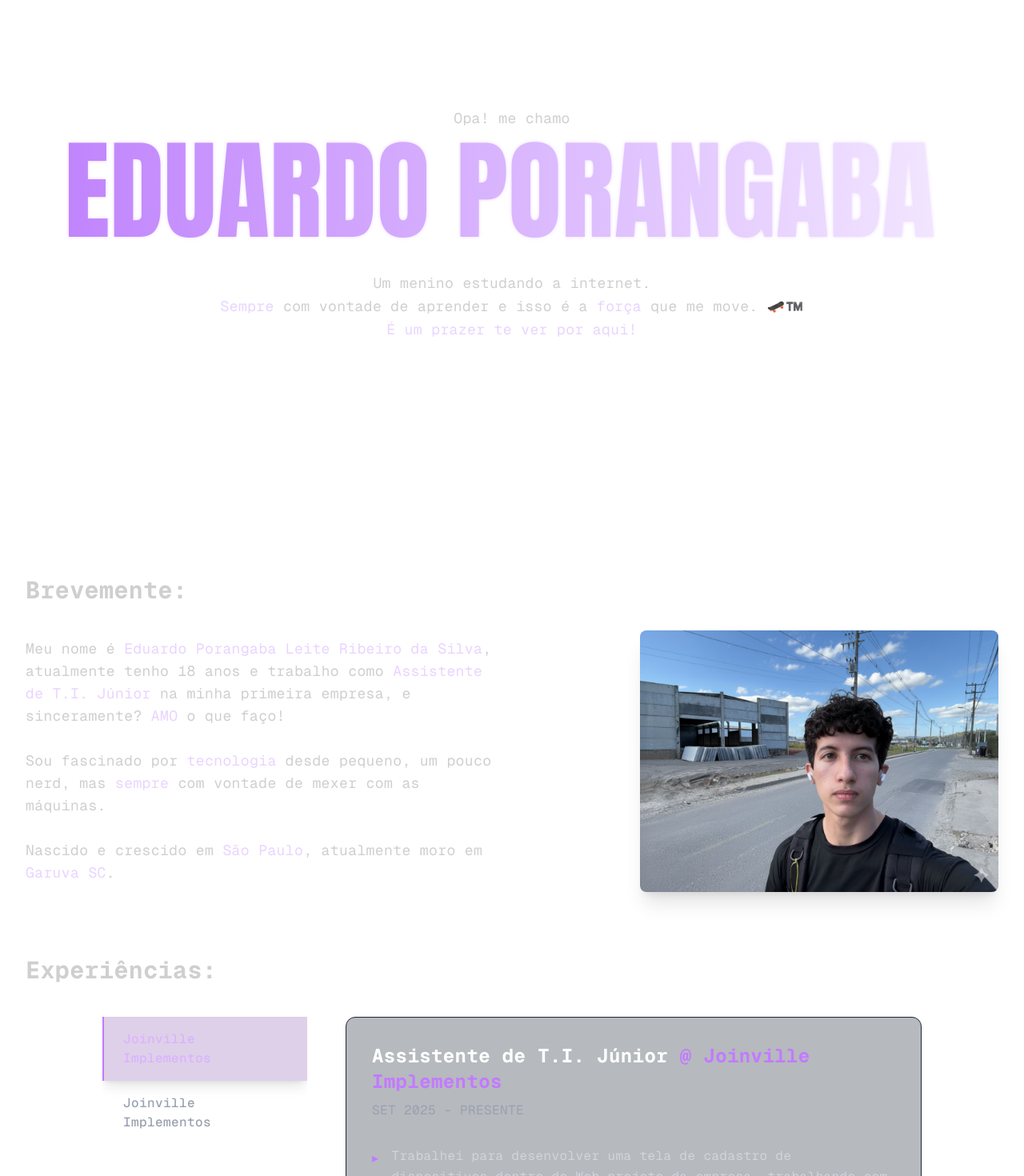
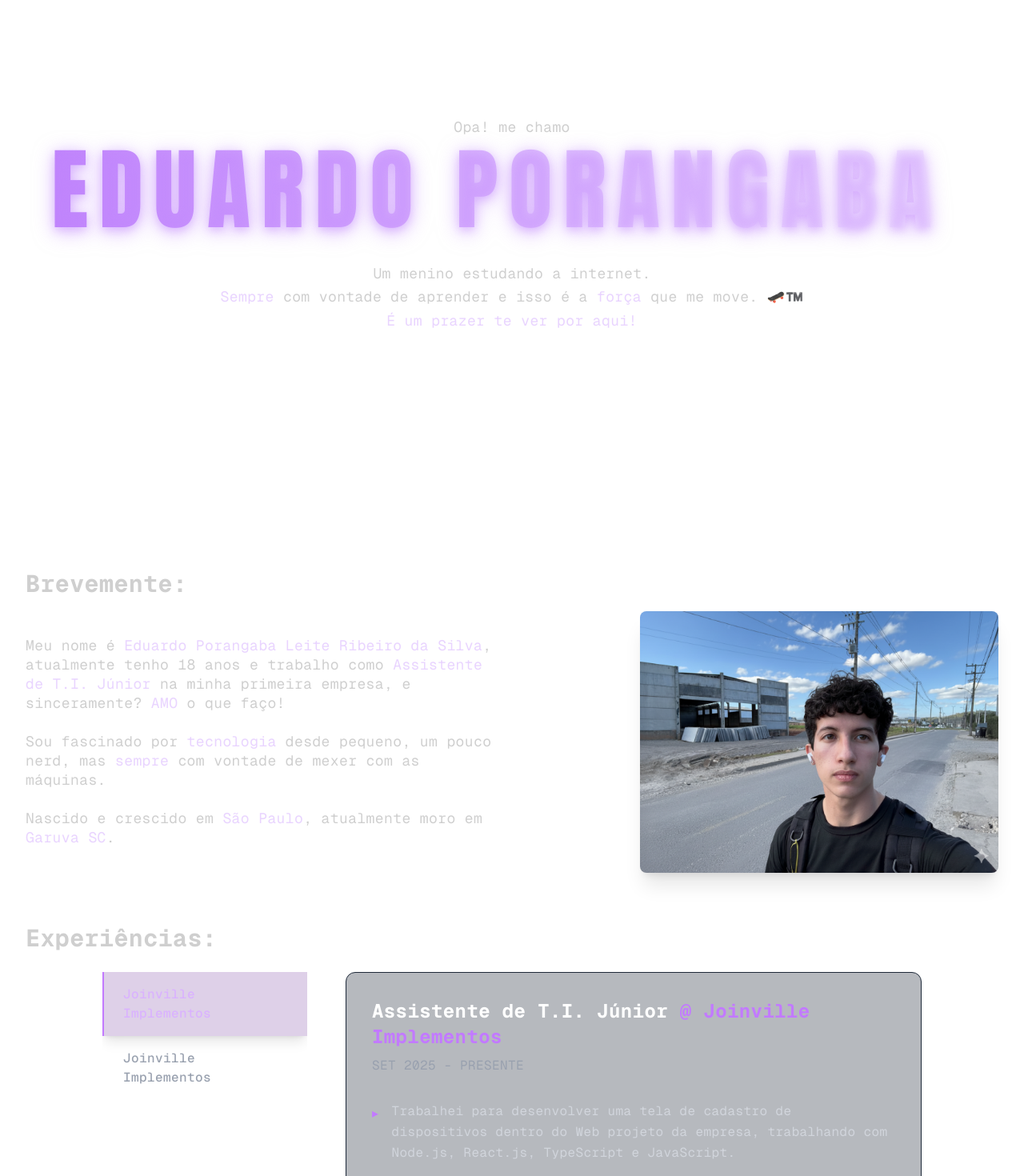
Before and after one commit to eduardoporangaba/about-me, a Next.js app: page / in a window 1280 px wide. Shown: the part 120-1590 px from the top of the page at 80% size. Built offline with nearby package versions, Linux system fonts and the light colour scheme.

Commit message:
layout name

```diff
--- a/app/nameAnimation.tsx
+++ b/app/nameAnimation.tsx
@@ -3,27 +3,26 @@
 import { TypeAnimation } from "react-type-animation";
 
 export default function NameAnimation() {
-  const longest = "Eduardo Porangaba";
   return (
-    <div style={{ display: "inline-block", minWidth: `${longest.length}ch` }}>
+    <div className="inline-block text-center">
       <TypeAnimation
         sequence={["Eduardo Porangaba"]}
         speed={3}
+        wrapper="h1"
+        className="uppercase tracking-wider font-black"
         style={{
-          fontFamily: "Impact, sans-serif",
-          fontSize: "1.9em",
-          fontWeight: "bold",
-          textTransform: "uppercase",
+          fontFamily:
+            "Impact, Haettenschweiler, 'Arial Narrow Bold', sans-serif",
+          fontSize: "clamp(2.5rem, 9vw + 1rem, 7rem)", // Pequeno no celular, gigante no desktop
+          fontWeight: 900,
+          letterSpacing: "0.12em",
           background: "linear-gradient(to right, #c084fc, #f3e8ff)",
           WebkitBackgroundClip: "text",
           WebkitTextFillColor: "transparent",
-          filter: "drop-shadow(0px 0px 2px rgba(192, 132, 252, 0.3))",
+          filter: "drop-shadow(0 4px 12px rgba(192, 132, 252, 0.5))",
+          textShadow: "0 4px 12px rgba(192, 132, 252, 0.4)",
         }}
       />
     </div>
   );
 }
-
-//"use client";import { TypeAnimation } from "react-type-animation";export default function NameAnimation() {const longest = "Eduardo Porangaba";return (<div className="inline-block"><TypeAnimationsequence={["Eduardo Porangaba"]}speed={3}  wrapper="h1"className="inline-block font-bold uppercase tracking-wider"style={{
-fontSize: "clamp(3rem, 10vw, 7rem)"; // Perfeito em celular até desktop grandeletterSpacing: "0.1em",background: "linear-gradient(to right, #a855f7, #e879f9, #f3e8ff)", // Roxo forte → rosa suave → quase branco (impacto + elegância)WebkitBackgroundClip: "text", WebkitTextFillColor: "transparent", filter: "drop-shadow(0 4px 8px rgba(168, 85, 247, 0.4))", // Glow mais visível e bonitotextShadow: "0 4px 12px rgba(168, 85, 247, 0.3)", // Reforço para navegadores sem -webkitmaxWidth: "100%",wordBreak: "break-word",}}/></div);}
-//A PARTE DE CIMA FAZ PARTE DO NOVO LAYOUT MAIS MODERNO (TALVEZ)
--- a/app/page.tsx
+++ b/app/page.tsx
@@ -155,11 +155,11 @@ export default function Home() {
           </p>
         </section>
 
-        {/* Sobre */}
-        <section id="sobre" className="py-10">
-          <h2 className="text-2xl sm:text-3xl font-bold mb-8">Brevemente:</h2>
-          <div className="grid grid-cols-1 md:grid-cols-2 gap-10 items-center">
-            <p className="text-base sm:text-lg leading-7 text-left">
+        {/* Sobre (compactado) */}
+        <section id="sobre" className="py-6 sm:py-8">
+          <h2 className="text-2xl sm:text-3xl font-bold mb-4">Brevemente:</h2>
+          <div className="grid grid-cols-1 md:grid-cols-2 gap-6 sm:gap-8 items-center">
+            <p className="text-base sm:text-lg leading-6 text-left">
               Meu nome é{" "}
               <span className="text-purple-200">
                 Eduardo Porangaba Leite Ribeiro da Silva
@@ -180,7 +180,7 @@ export default function Home() {
               <span className="text-purple-200">São Paulo</span>, atualmente
               moro em <span className="text-purple-200">Garuva SC</span>.
             </p>
-            <div className="flex justify-center md:justify-end">
+            <div className="flex justify-center md:justify-end mt-4 md:mt-0">
               <Image
                 src="/eu_deverdade.png"
                 alt="Eduardo Porangaba"
@@ -192,16 +192,16 @@ export default function Home() {
           </div>
         </section>
 
-        {/* Experiências */}
-        <section id="experiencia" className="py-10">
-          <h2 className="text-2xl sm:text-3xl font-bold mb-10">
+        {/* Experiências (compactado) */}
+        <section id="experiencia" className="py-6 sm:py-8">
+          <h2 className="text-2xl sm:text-3xl font-bold mb-4 sm:mb-6">
             Experiências:
           </h2>
           <ExperienceList />
         </section>
 
-        {/* Footer */}
-        <footer className="text-center text-sm text-gray-500 py-10 mt-20 border-t border-neutral-200 dark:border-neutral-800">
+        {/* Footer (compactado) */}
+        <footer className="text-center text-sm text-gray-500 py-6 mt-10 border-t border-neutral-200 dark:border-neutral-800">
           Projeto adaptado por Eduardo Porangaba usando Next.js, TypeScript e
           TailwindCSS.
           <br />© 2025, Portfólio de Apresentação Pessoal.
```
